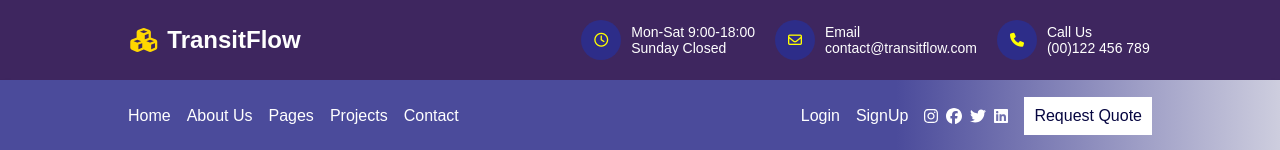
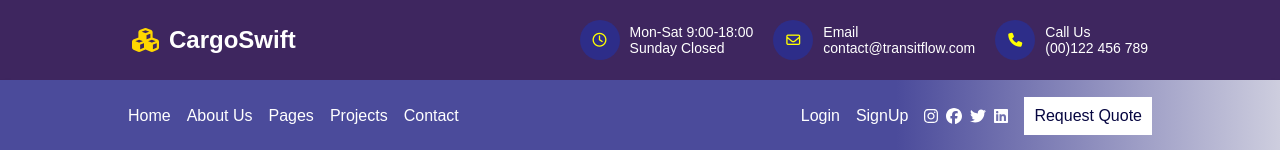
Before and after one commit to talanta-cc/CargoSwift_web, a React (Create React App) app: page / in a window 1280 px wide. Shown: the top 150 px of the page. Built offline with nearby package versions, Linux system fonts and the light colour scheme.

Commit message:
Adding comapany name

```diff
--- a/src/components/Header.jsx
+++ b/src/components/Header.jsx
@@ -7,7 +7,7 @@ function Header() {
       <div className="contact-wrapper">
         <div className="logo">
           <i className="fa-solid fa-thin fa-cubes"></i>
-          <p>TransitFlow</p>
+          <p>CargoSwift</p>
         </div>
         <div className="contact">
           <div className="info opening-hours">
```
